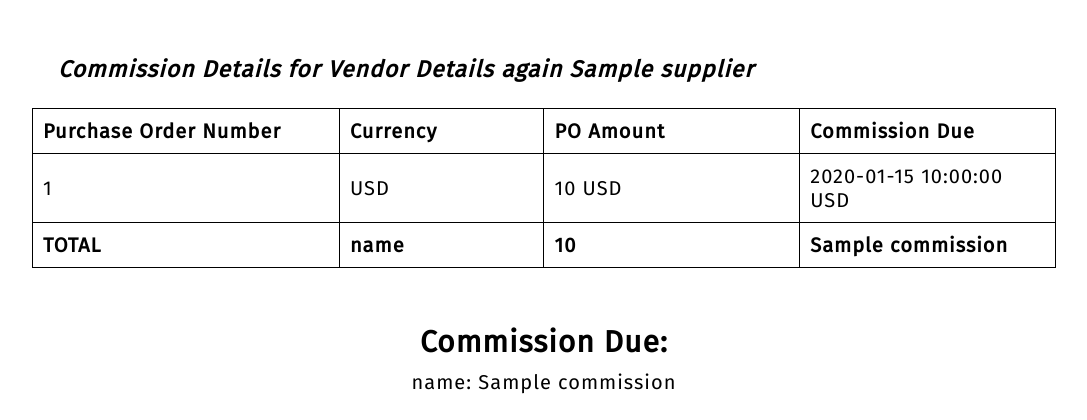
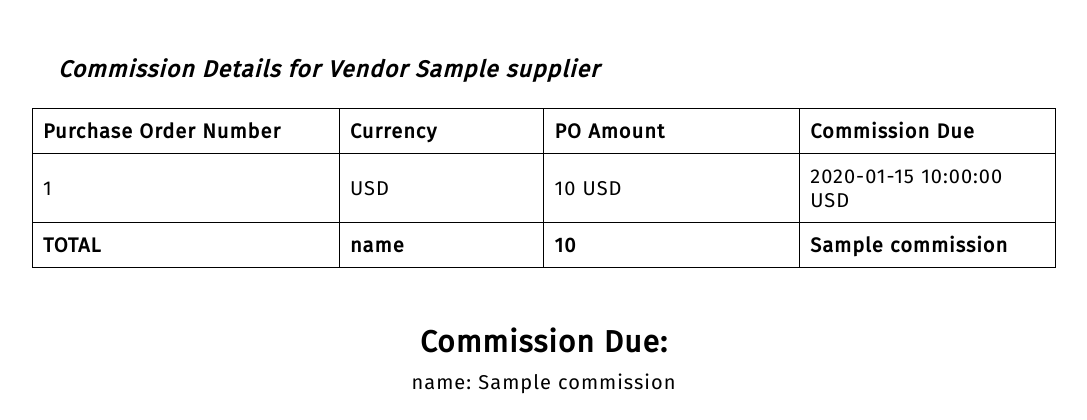
Before and after one commit to v2-software-pty-ltd/cloth-concepts-pdf-generator, a Flask app: template templates/Agency_Commission.html in a window 1280 px wide. Shown: the part 298-718 px from the top of the page, without its empty margins (96-1183 px from the left). Run offline with Flask 2, Linux system fonts and the light colour scheme; the template is opened without the code that fills it: most values are stand-ins (such as "Sample title", 1, 10 or a date in 2020).

Commit message:
my change

```diff
--- a/templates/Agency_Commission.html
+++ b/templates/Agency_Commission.html
@@ -81,11 +81,11 @@
       </div>
 
 	   <div class="inv-body" style="width:100%; margin-top:50px;">
-        <table width="100%" cellpadding="4" align="left" style="text-align:left;">
+        <table width="80%" cellpadding="4" align="left" style="text-align:left;">
           <tbody>
             <tr>
               <td style="text-align:center">
-                <h2 style="font-size:23px; font-style:italic; text-align:left; margin-left:20px;">Commission Details for Vendor Details again {{data["supplier"]["Vendor_Name"]}}</h2>
+                <h2 style="font-size:23px; font-style:italic; text-align:left; margin-left:20px;">Commission Details for Vendor {{data["supplier"]["Vendor_Name"]}}</h2>
               </td>
             </tr>
 
```
